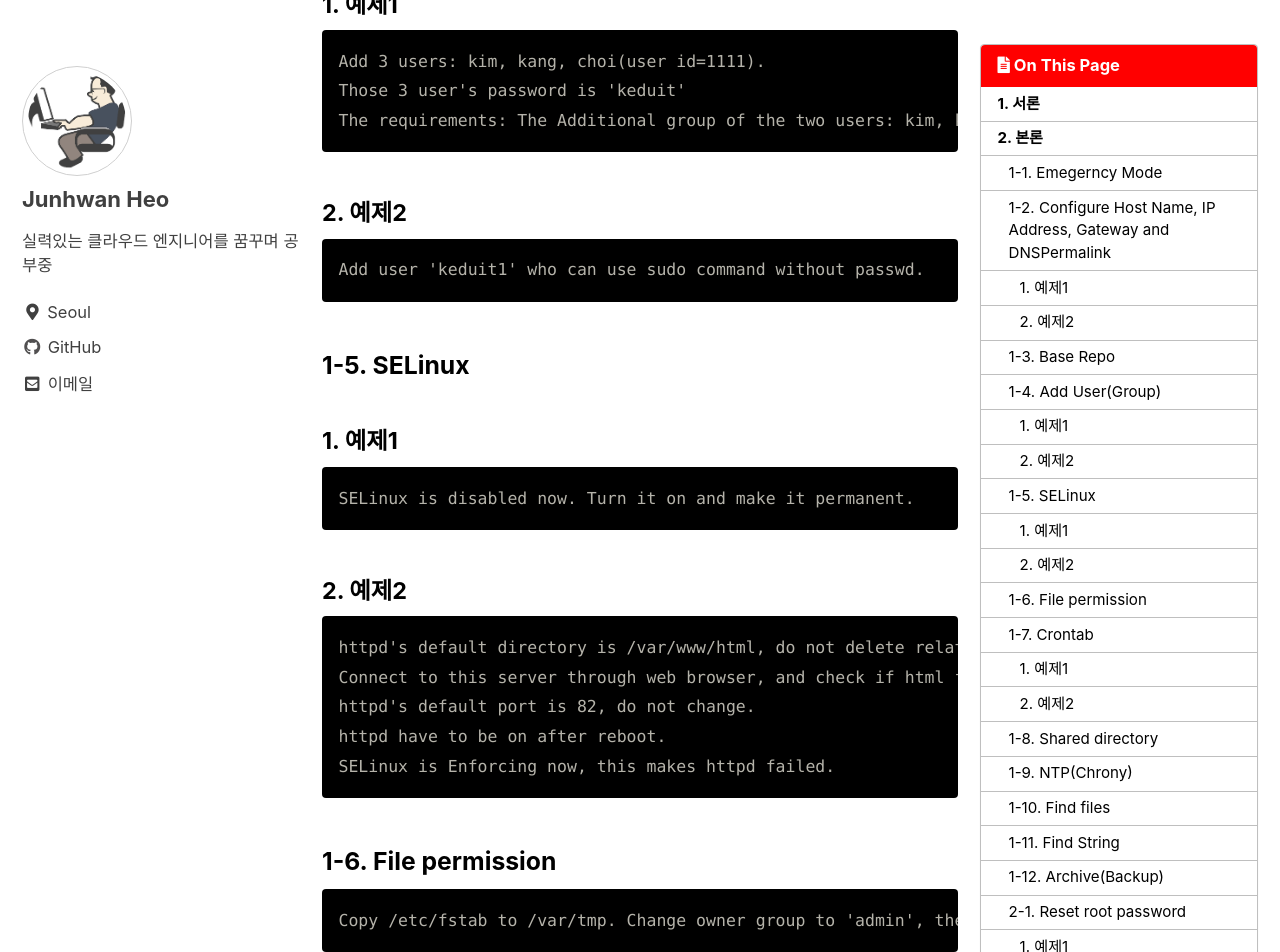
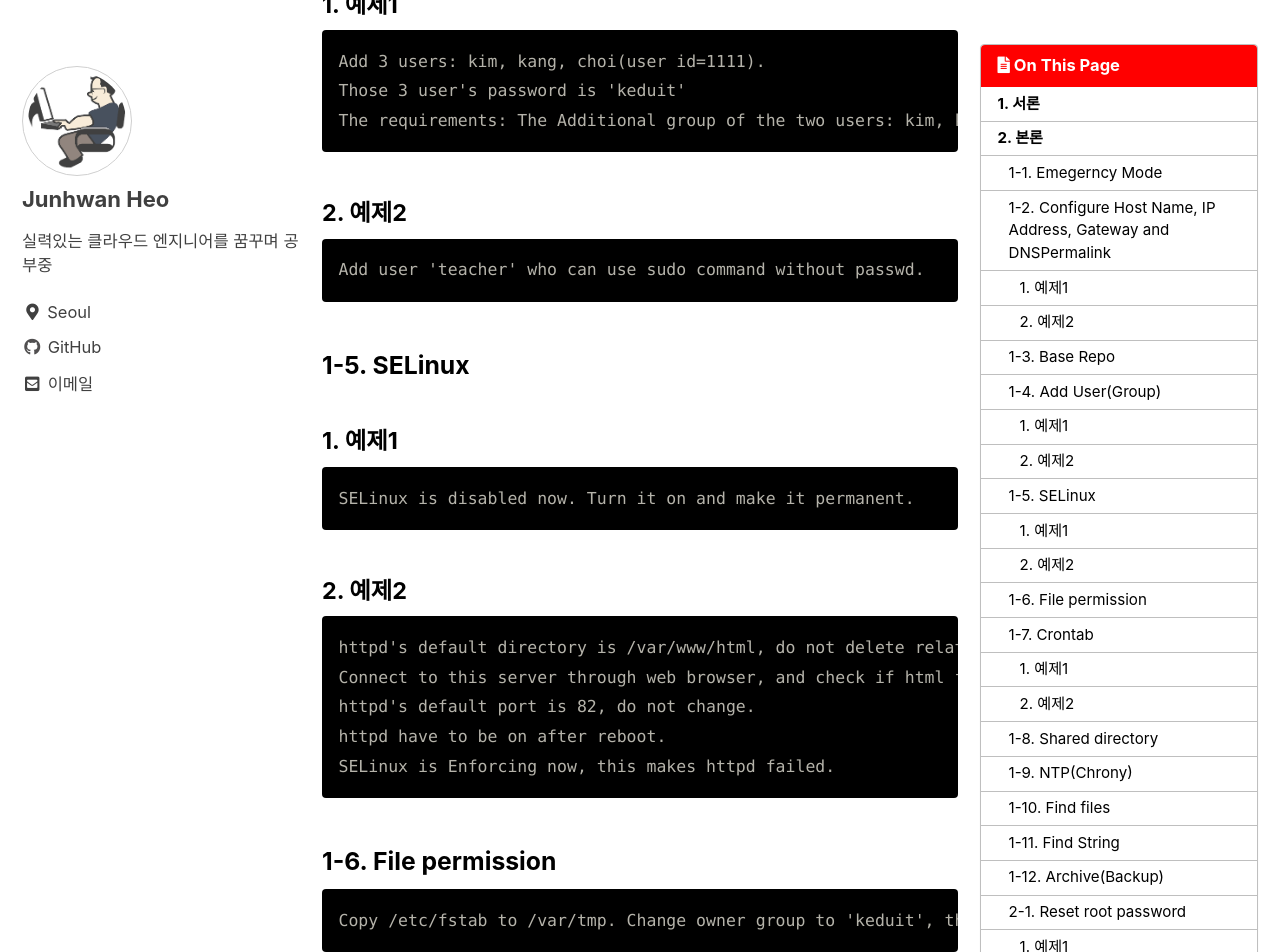
Before and after one commit to holeman4110/holeman4110.github.io, a Jekyll site: the page built from _posts/2023-02-19-rhcsa4.md, in a window 1280 px wide and 1400 px high, scrolled down 1857 px. Shown: the top 952 px of the window. Built offline with Jekyll 4.4.1, drawn with Linux system fonts in a browser that asks for light colours; cached includes are drawn as plain includes; a script bundle is joined from its source files by our own code; comment, search, counter and statistics services are not loaded.

Commit message:
Update 2023-02-19-rhcsa4.md

````diff
--- a/_posts/2023-02-19-rhcsa4.md
+++ b/_posts/2023-02-19-rhcsa4.md
@@ -77,7 +77,7 @@ The requirements: The Additional group of the two users: kim, kang is the keduit
 #### 2. 예제2
 
 ```
-Add user 'keduit1' who can use sudo command without passwd.
+Add user 'teacher' who can use sudo command without passwd.
 ```
 
 ### 1-5. SELinux
@@ -101,7 +101,7 @@ SELinux is Enforcing now, this makes httpd failed.
 ### 1-6. File permission
 
 ```
-Copy /etc/fstab to /var/tmp. Change owner group to 'admin', the user1 could read, write and modify it, while user2 without any permission.
+Copy /etc/fstab to /var/tmp. Change owner group to 'keduit', the user 'kim' could read, write and modify it, while user 'kang' without any permission.
 ```
 
 ### 1-7. Crontab
````
